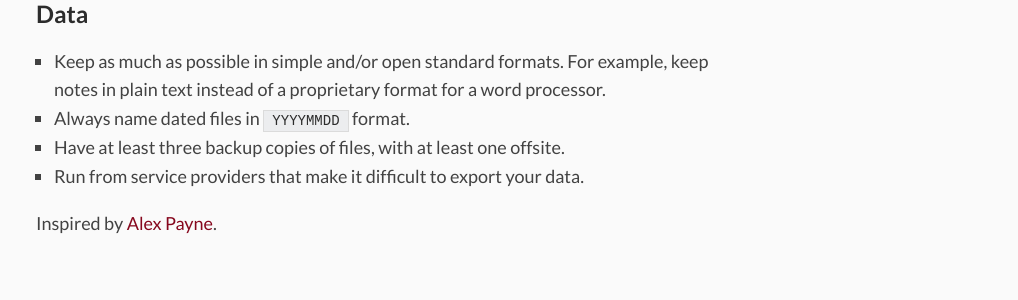
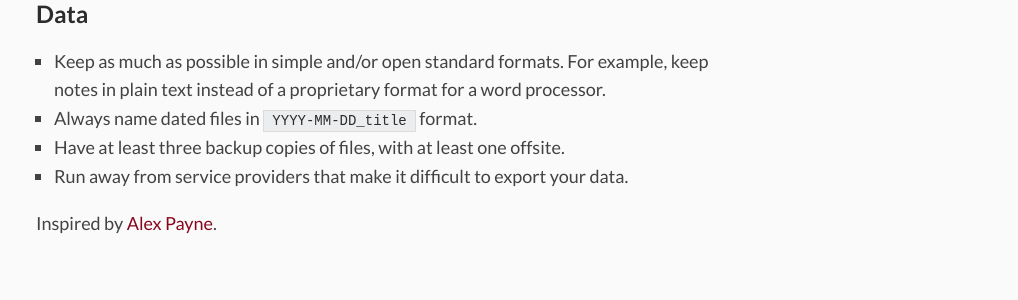
Before and after one commit to haothitran/posts, a Jekyll site: the page built from _posts/2016-08-08-rules-for-computing.md, in a window 1280 px wide. Shown: the part 1091-1391 px from the top of the page, without its empty margins (262-1280 px from the left). Built offline with Jekyll 4.4.1, drawn with Linux system fonts in a browser that asks for light colours.

Commit message:
Edit post

```diff
--- a/_posts/2016-08-08-rules-for-computing.md
+++ b/_posts/2016-08-08-rules-for-computing.md
@@ -29,8 +29,8 @@ date: 2016-08-08
 ## Data
 
 - Keep as much as possible in simple and/or open standard formats. For example, keep notes in plain text instead of a proprietary format for a word processor.
-- Always name dated files in `YYYYMMDD` format.
+- Always name dated files in `YYYY-MM-DD_title` format.
 - Have at least three backup copies of files, with at least one offsite.
-- Run from service providers that make it difficult to export your data.
+- Run away from service providers that make it difficult to export your data.
 
 Inspired by [Alex Payne](https://al3x.net/posts/2008/09/08/al3xs-rules-for-computing-happiness.html).
```
